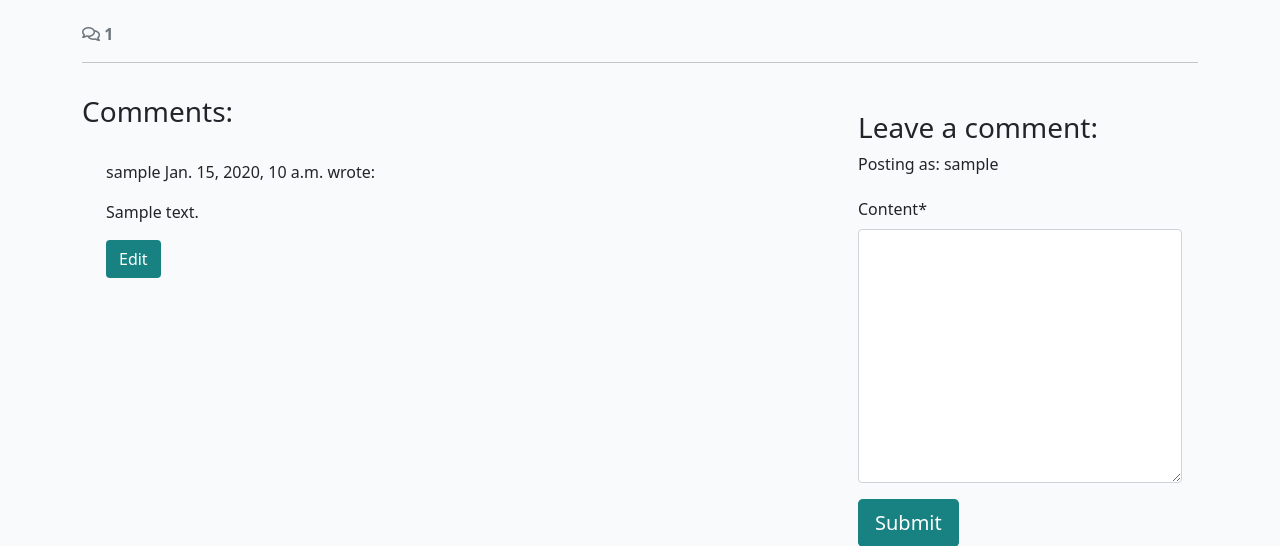
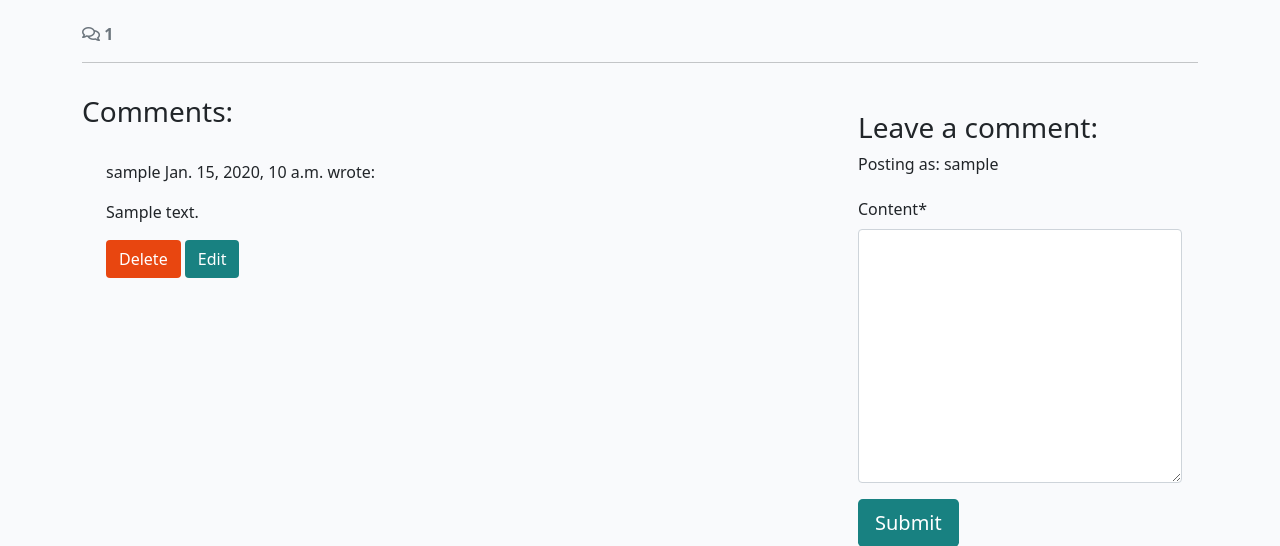
Before and after one commit to Silver25/neurographic-artist, a Django app: a page that uses journal/templates/journal/post_detail.html in a window 1280 px wide. Shown: the part 414-960 px from the top of the page. Run offline with Django 5.2, Linux system fonts and the light colour scheme; a user stored in the database is signed in; tables that the repository leaves empty hold one stand-in row (values such as "Sample post"); some libraries are stand-ins or nearby versions.

Commit message:
Add new Delete button for comments and activate through files

```diff
--- a/journal/templates/journal/post_detail.html
+++ b/journal/templates/journal/post_detail.html
@@ -71,6 +71,7 @@
 
           <!-- This button should only be visible to logged in author of the comment -->
           {% if user.is_authenticated and comment.author == user %}
+            <button class="btn btn-delete" comment_id="{{ comment.id }}">Delete</button>
             <button class="btn btn-edit" comment_id="{{ comment.id }}">Edit</button>
           {% endif %}
         </div>
@@ -102,6 +103,31 @@
 
 </div>
 
+<!-- Delete confirmation modal -->
+<div class="modal fade" id="deleteModal" tabindex="-1"
+  aria-labelledby="deleteModalLabel" aria-hidden="true">
+  <div class="modal-dialog">
+    <div class="modal-content">
+      <div class="modal-header">
+        <h5 class="modal-title"
+          id="deleteModalLabel">Delete comment?</h5>
+        <button type="button" class="btn-close"
+          data-bs-dismiss="modal" aria-label="Close"></button>
+      </div>
+      <div class="modal-body">
+        Are you sure you want to delete your comment?<br />
+        This action cannot be undone.
+      </div>
+      <div class="modal-footer">
+        <button type="button" class="btn btn-secondary"
+          data-bs-dismiss="modal">Close</button>
+        <a id="deleteConfirm" href="#" class="btn
+          btn-danger">Delete</a>
+      </div>
+    </div>
+  </div>
+</div>
+
 {% endblock content %}
 
 <!-- named it 'extras' to differentiate it from the 'content' block -->
--- a/journal/urls.py
+++ b/journal/urls.py
@@ -6,4 +6,6 @@ urlpatterns = [
     path('<slug:slug>/', views.post_detail, name='post_detail'),
     path('<slug:slug>/edit_comment/<int:comment_id>',
          views.comment_edit, name='comment_edit'),
+    path('<slug:slug>/delete_comment/<int:comment_id>',
+         views.comment_delete, name='comment_delete'),
 ]
--- a/journal/views.py
+++ b/journal/views.py
@@ -85,3 +85,19 @@ def comment_edit(request, slug, comment_id):
             messages.add_message(request, messages.ERROR, 'Error updating comment!')
 
     return HttpResponseRedirect(reverse('post_detail', args=[slug]))
+
+def comment_delete(request, slug, comment_id):
+    """
+    view to delete comment
+    """
+    queryset = Post.objects.filter(status=1)
+    post = get_object_or_404(queryset, slug=slug)
+    comment = get_object_or_404(Comment, pk=comment_id)
+
+    if comment.author == request.user:
+        comment.delete()
+        messages.add_message(request, messages.SUCCESS, 'Comment deleted!')
+    else:
+        messages.add_message(request, messages.ERROR, 'You can only delete your own comments!')
+
+    return HttpResponseRedirect(reverse('post_detail', args=[slug]))
--- a/neurographic/settings.py
+++ b/neurographic/settings.py
@@ -27,7 +27,7 @@ TEMPLATES_DIR = os.path.join(BASE_DIR, 'templates')
 SECRET_KEY = 'django-insecure-_239m!$r2!9ehi__6$d%gw*4sh$g-m^-53x6b_1l4x9s_c%^b='
 
 # SECURITY WARNING: don't run with debug turned on in production!
-DEBUG = False
+DEBUG = True
 
 ALLOWED_HOSTS = ['127.0.0.1', '.herokuapp.com']
 
--- a/static/js/comments.js
+++ b/static/js/comments.js
@@ -2,6 +2,10 @@ const editButtons = document.getElementsByClassName("btn-edit");
 const commentText = document.getElementById("id_body");
 const commentForm = document.getElementById("commentForm");
 const submitButton = document.getElementById("submitButton");
+
+const deleteModal = new bootstrap.Modal(document.getElementById("deleteModal"));
+const deleteButtons = document.getElementsByClassName("btn-delete");
+const deleteConfirm = document.getElementById("deleteConfirm");
 
 /**
 * Initializes edit functionality for the provided edit buttons.
@@ -22,3 +26,21 @@ for (let button of editButtons) {
     commentForm.setAttribute("action", `edit_comment/${commentId}`);
   });
 }
+
+/**
+* Initializes deletion functionality for the provided delete buttons.
+*
+* For each button in the `deleteButtons` collection:
+* - Retrieves the associated comment's ID upon click.
+* - Updates the `deleteConfirm` link's href to point to the
+* deletion endpoint for the specific comment.
+* - Displays a confirmation modal (`deleteModal`) to prompt
+* the user for confirmation before deletion.
+*/
+for (let button of deleteButtons) {
+  button.addEventListener("click", (e) => {
+    let commentId = e.target.getAttribute("comment_id");
+    deleteConfirm.href = `delete_comment/${commentId}`;
+    deleteModal.show();
+  });
+}
```
Also changed, not shown: README.md, readme_assets/image44.png (added).
